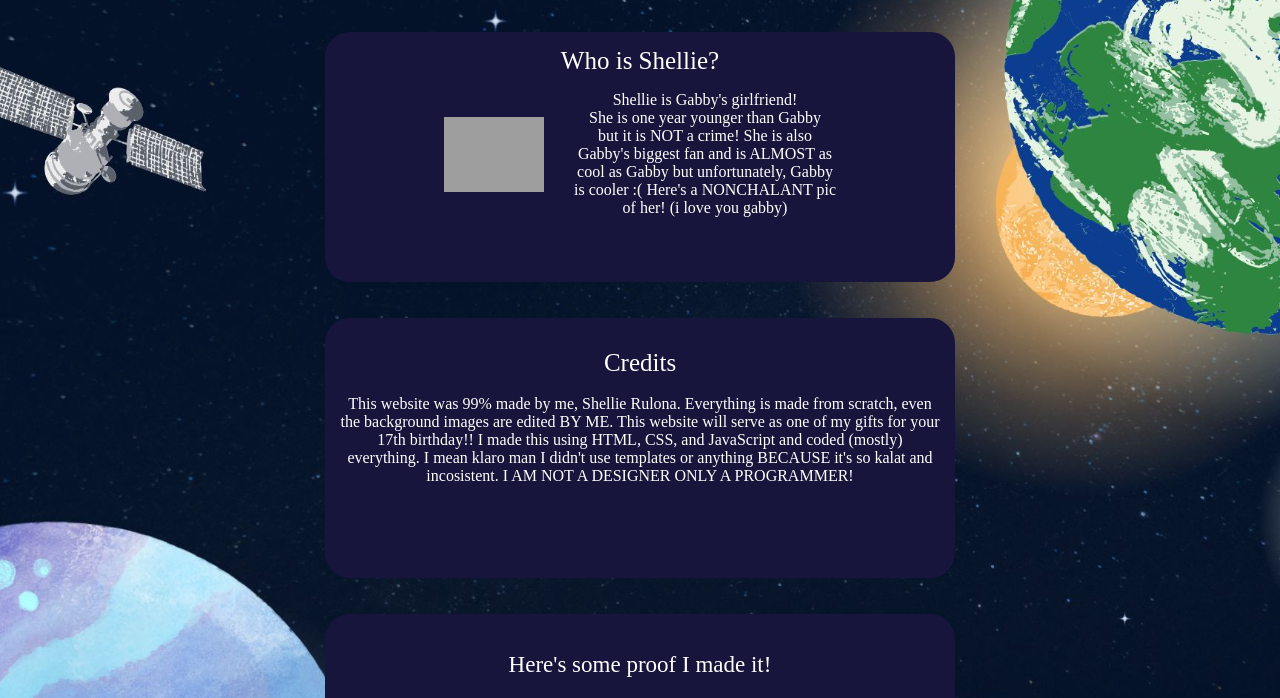
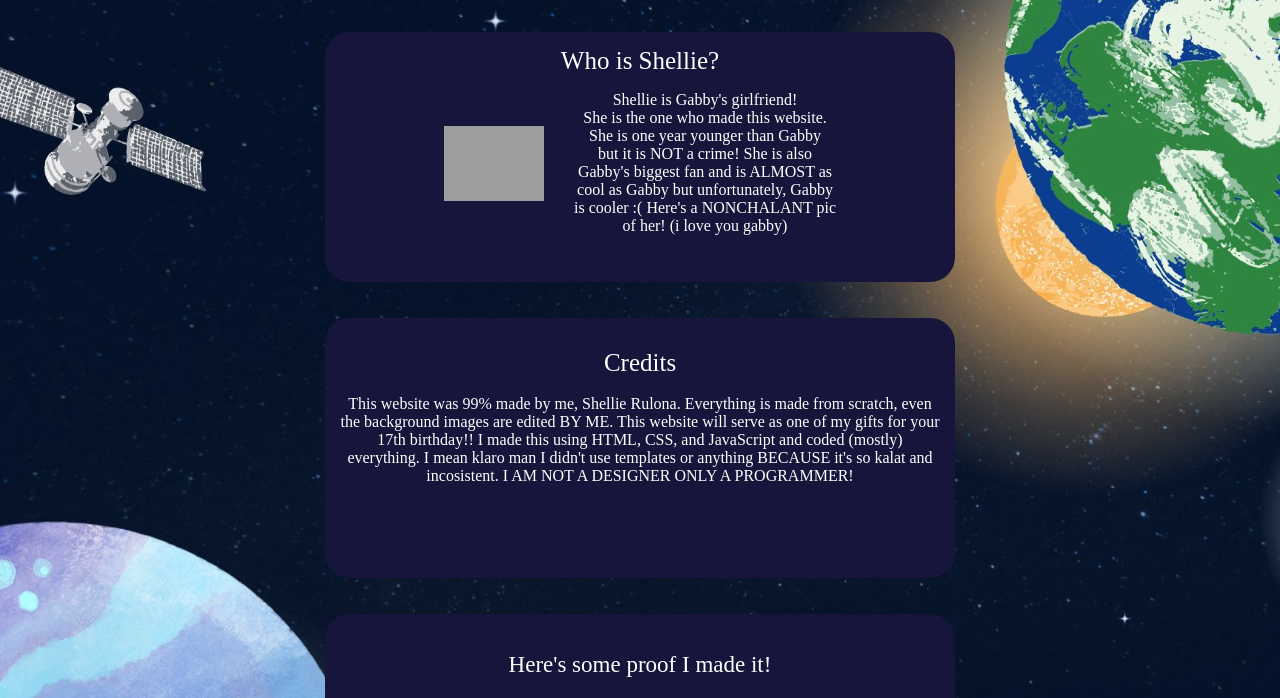
Before and after one commit to shelleselle/birthday, a plain HTML site: page 6.html in a window 1280 px wide. Shown: the part 68-766 px from the top of the page. Drawn offline with Linux system fonts and the light colour scheme; grey boxes are pictures that could not be loaded; a web font is replaced by a local one.

Commit message:
Update 6.html

```diff
--- a/6.html
+++ b/6.html
@@ -157,7 +157,7 @@ border-radius: 30%;
 <div class = "third">
 <span style="font-size: 25px;">Who is Shellie?</span><div class = "third2">
 <img src = "me.jpeg" style = "width: 100px; height: auto;"><p style="margin-left: 30px;">
-Shellie is Gabby's girlfriend! <br>She is one year younger than Gabby <br>but it is NOT a crime! She is also <br>Gabby's biggest fan and is ALMOST as <br>cool as Gabby
+Shellie is Gabby's girlfriend! <br>She is the one who made this website. <br>She is one year younger than Gabby <br>but it is NOT a crime! She is also <br>Gabby's biggest fan and is ALMOST as <br>cool as Gabby
  but unfortunately, Gabby <br> is cooler :( Here's a NONCHALANT pic<br> of her! (i love you gabby)
 </span>
 </p>
```
